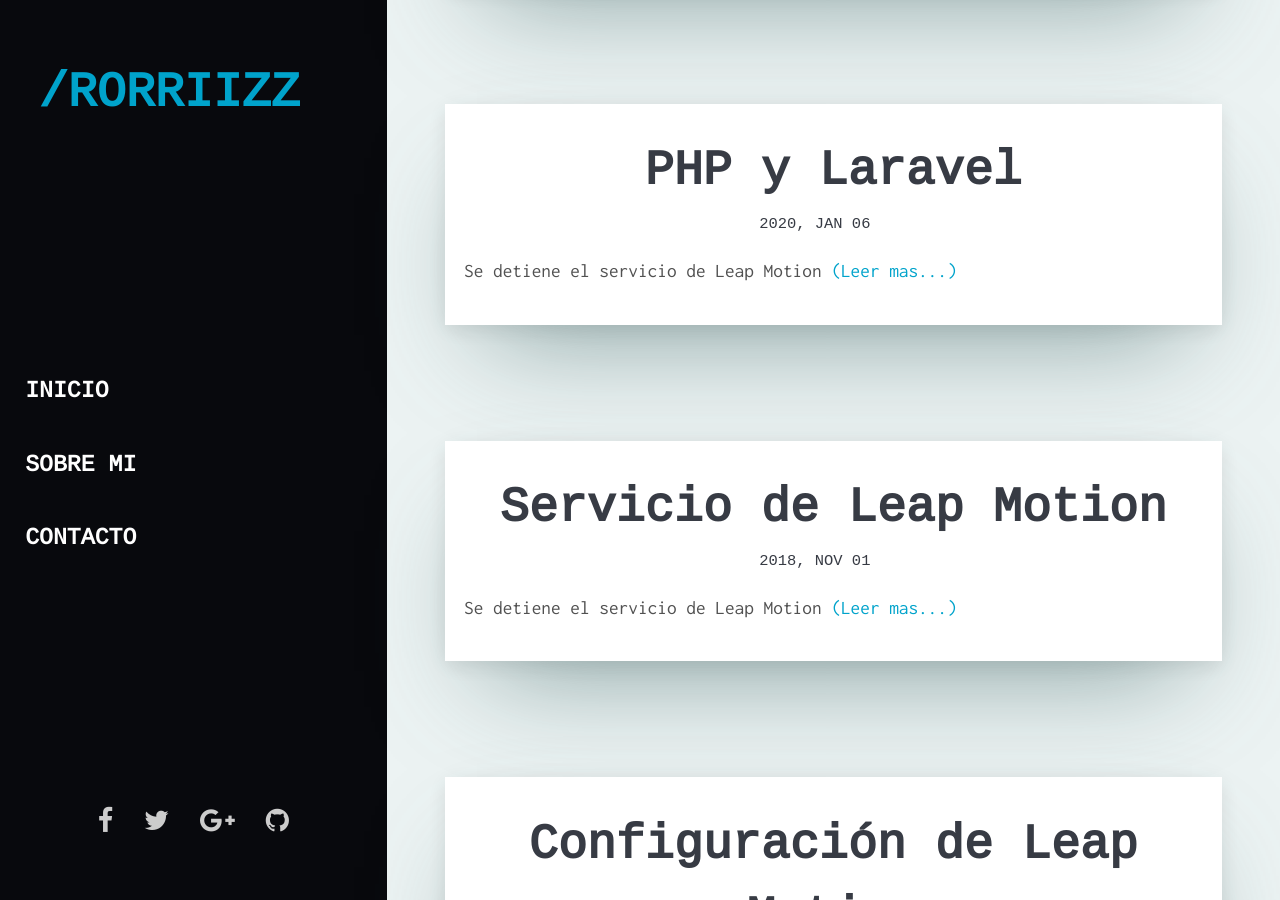
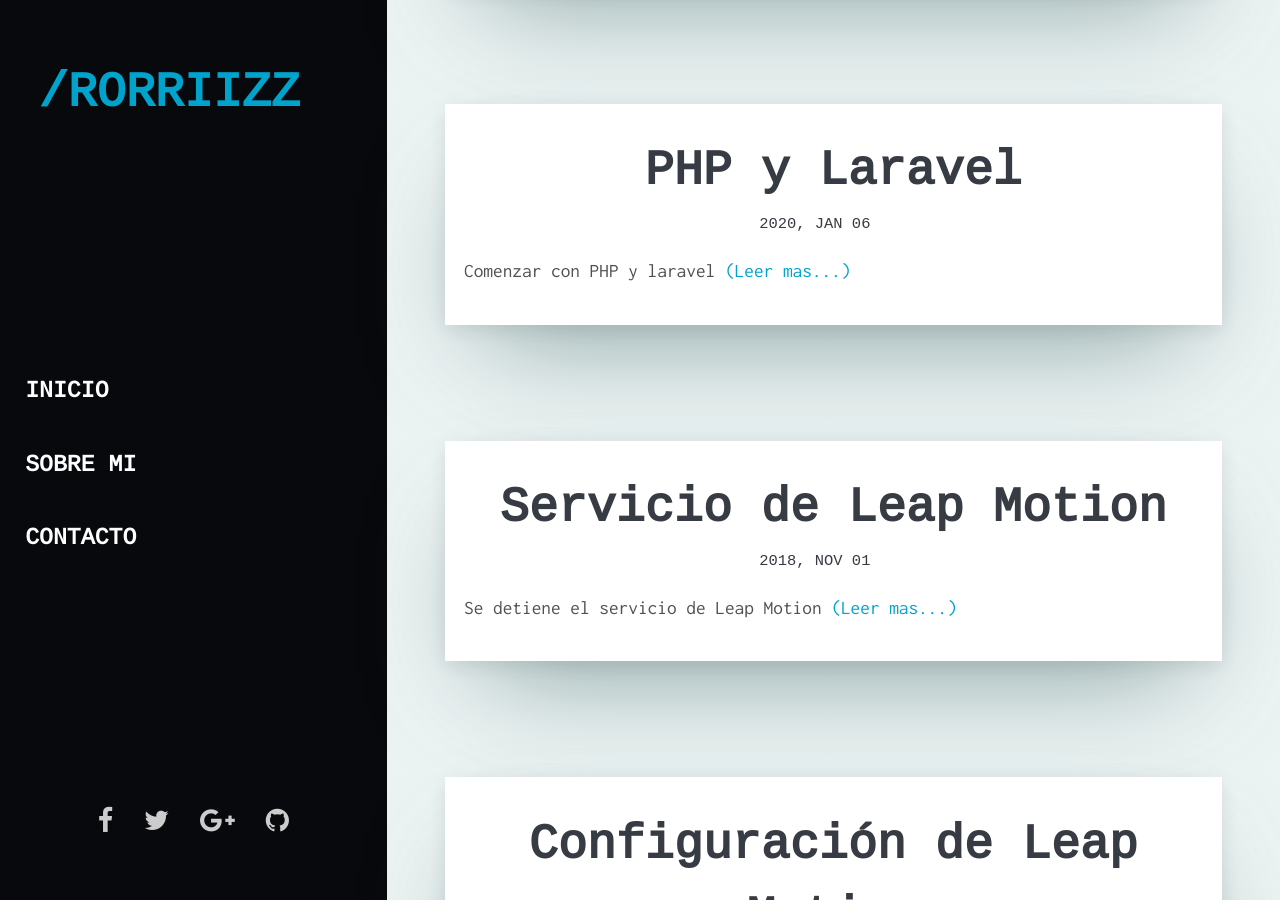
Before and after one commit to rorriizz/rorriizz.github.io, a Jekyll site: the page built from index.html, in a window 1280 px wide and 900 px high, scrolled down 310 px. Built offline with Jekyll 4.4.1, drawn with Linux system fonts in a browser that asks for light colours; some web fonts are replaced; the list of posts is cut into pages by our own code.

Commit message:
Update 2020-01-06-PHPyLaravel.markdown

```diff
--- a/_posts/2020-01-06-PHPyLaravel.markdown
+++ b/_posts/2020-01-06-PHPyLaravel.markdown
@@ -2,7 +2,7 @@
 layout: post
 title:  "PHP y Laravel"
 date:   2020-01-06 21:00:00 +0200
-description: Se detiene el servicio de Leap Motion
+description: Comenzar con PHP y laravel
 ---
 
 comando para ver que versión de php se tiene:
```
